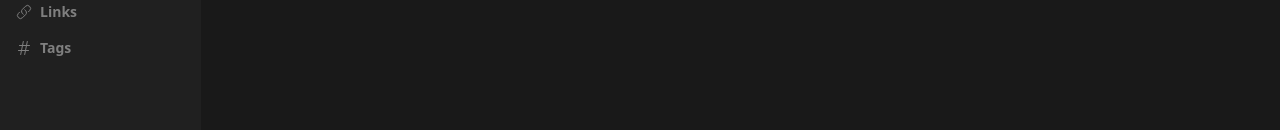
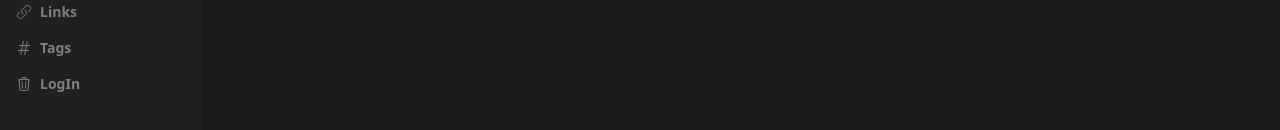
Before and after one commit to binay-das/Brainly-Second-brain-application, a React (Vite) app in the folder Frontend/: page /home in a window 1280 px wide. Shown: the part 310-440 px from the top of the page. Built offline with nearby package versions, Linux system fonts and the light colour scheme.

Commit message:
Logout from sidebar

```diff
--- a/Frontend/src/components/Sidebar.tsx
+++ b/Frontend/src/components/Sidebar.tsx
@@ -8,6 +8,7 @@ import { YoutubeIcon } from "./ui/icons/YoutubeIcon";
 import { HamburgerIcon } from "./ui/icons/HamburgerIcon";
 import { SearchIcon } from "./ui/icons/SearchIcon";
 import { DeleteIcon } from "./ui/icons/DeleteIcon";
+import { useNavigate } from "react-router-dom";
 
 const useMediaQuery = (query: string) => {
   const [matches, setMatches] = useState<boolean>(
@@ -31,15 +32,22 @@ const useMediaQuery = (query: string) => {
   return matches;
 };
 
-export const Sidebar = ({onChange}: {
-  onChange: () => void;
-}) => {
+export const Sidebar = ({ onChange }: { onChange: () => void }) => {
   const [sidebarOpen, setSidebarOpen] = useState<boolean>(true);
   const isDesktop = useMediaQuery("(min-width: 768px)");
 
   useEffect(() => {
     setSidebarOpen(isDesktop);
   }, [isDesktop]);
+
+  const [token, setToken] = useState<string | null>(null);
+  const navigate = useNavigate();
+  const findToken = () => {
+    setToken(localStorage.getItem("token"));
+  };
+  useEffect(() => {
+    findToken();
+  }, []);
 
   return (
     <>
@@ -65,15 +73,33 @@ export const Sidebar = ({onChange}: {
 
         <div className="flex justify-start items-center gap-2 text-sm font-bold m-2 pl-4 rounded cursor-pointer bg-gray-800">
           <SearchIcon size="lg" />
-          <input type="text" className="w-full px-2 py-1" placeholder="Search your brain" onChange={onChange}/>
+          <input
+            type="text"
+            className="w-full px-2 py-1"
+            placeholder="Search your brain"
+            onChange={onChange}
+          />
         </div>
         <SidebarItem icon={<DeleteIcon size="md" />} title="Brainly AI" />
         <SidebarItem icon={<DeleteIcon size="md" />} title="Messages" />
         <SidebarItem icon={<XIcon size="md" />} title="Tweet" />
         <SidebarItem icon={<YoutubeIcon size="md" />} title="Videos" />
         <SidebarItem icon={<DocumentIcon size="md" />} title="Documents" />
-        <SidebarItem icon={<LinkIcon size="md"  />} title="Links" />
-        <SidebarItem icon={<TagsIcon size="md"  />} title="Tags" />
+        <SidebarItem icon={<LinkIcon size="md" />} title="Links" />
+        <SidebarItem icon={<TagsIcon size="md" />} title="Tags" />
+        <div className="" onClick={() => {
+          localStorage.removeItem("token");
+          navigate('/');
+          }}>
+          {token && (
+            <SidebarItem icon={<DeleteIcon size="md" />} title="Logout" />
+          )}
+        </div>
+        <div onClick={() => navigate('/signin')}>
+          {!token && (
+            <SidebarItem icon={<DeleteIcon size="md" />} title="LogIn" />
+          )}
+        </div>
       </div>
     </>
   );
```
